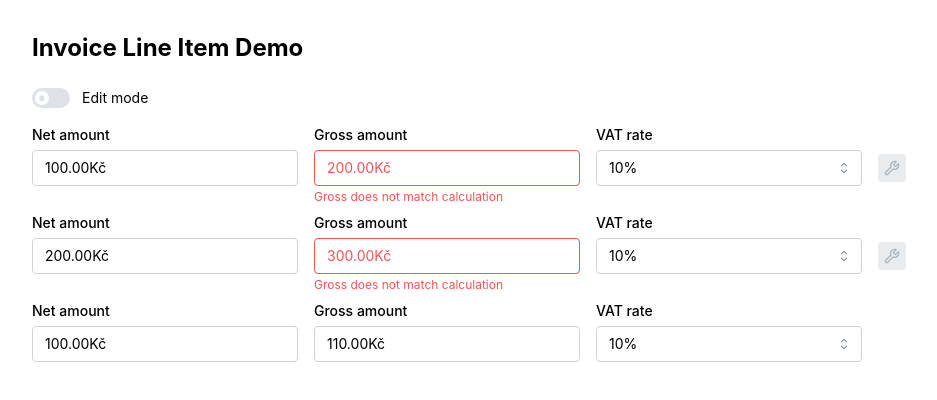
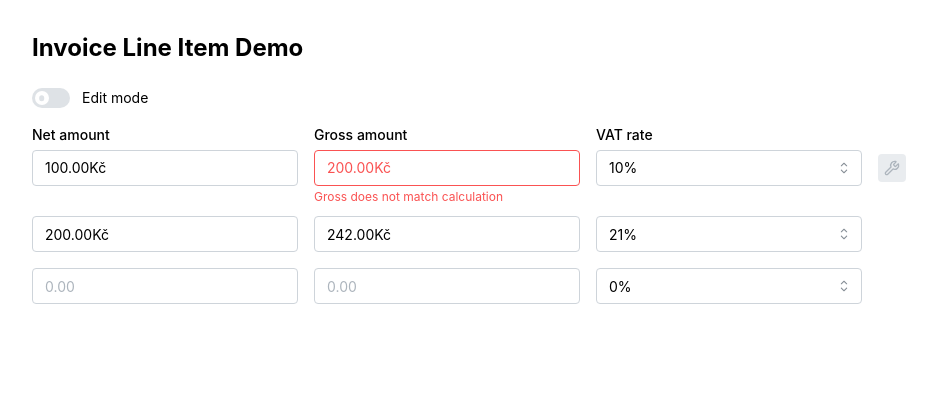
Before and after one commit to marekh19/invoice-line-item, a React (Vite) app in the folder apps/demo/: page / in a window 1280 px wide. Shown: the top 400 px of the page, without its empty margins (0-937 px from the left). Built offline with nearby package versions, Linux system fonts and the light colour scheme.

Commit message:
fix: grid layout support hidden labels

```diff
--- a/apps/demo/src/features/invoicing/api/invoiceApi.ts
+++ b/apps/demo/src/features/invoicing/api/invoiceApi.ts
@@ -52,14 +52,14 @@ function createDefaultInvoice(): Invoice {
       {
         id: crypto.randomUUID(),
         net: 200,
-        gross: 300,
-        vatRate: 10,
+        gross: 242,
+        vatRate: 21,
       },
       {
         id: crypto.randomUUID(),
-        net: 100,
-        gross: 110,
-        vatRate: 10,
+        net: null,
+        gross: null,
+        vatRate: 0,
       },
     ],
   }
--- a/apps/demo/src/features/invoicing/components/InvoiceForm.tsx
+++ b/apps/demo/src/features/invoicing/components/InvoiceForm.tsx
@@ -75,8 +75,7 @@ export const InvoiceForm = ({ invoice, vatRates }: Props) => {
                 value={field}
                 vatRates={vatRates}
                 unit={{ suffix: 'Kč' }}
-                // hasVisibleLabels={index === 0}
-                hasVisibleLabels={true}
+                hasVisibleLabels={index === 0}
                 isReadOnly={!isEditing}
                 onChange={(newValue) => handleLineChange(index, newValue)}
               >
--- a/apps/demo/src/features/invoicing/components/LineItem.tsx
+++ b/apps/demo/src/features/invoicing/components/LineItem.tsx
@@ -128,38 +128,48 @@ export const LineItem = ({
     net: `${baseId}-net`,
     gross: `${baseId}-gross`,
     vatRate: `${baseId}-vatRate`,
-  }
+  } as const
 
   return (
     <div
       className="grid grid-cols-[minmax(0,1fr)_minmax(0,1fr)_minmax(0,1fr)_auto] gap-x-4 gap-y-1 items-start"
       data-testid="line-item"
     >
-      {/* Row 1: Labels */}
+      {/* Row 1: Labels - explicitly placed in row 1 */}
       <Input.Label
         htmlFor={ids.net}
-        className={cn(!hasVisibleLabels && 'sr-only')}
+        className={cn(
+          'row-start-1 col-start-1',
+          !hasVisibleLabels && 'sr-only',
+        )}
       >
         {labels.net}
       </Input.Label>
       <Input.Label
         htmlFor={ids.gross}
-        className={cn(!hasVisibleLabels && 'sr-only')}
+        className={cn(
+          'row-start-1 col-start-2',
+          !hasVisibleLabels && 'sr-only',
+        )}
       >
         {labels.gross}
       </Input.Label>
       <Input.Label
         htmlFor={ids.vatRate}
-        className={cn(!hasVisibleLabels && 'sr-only')}
+        className={cn(
+          'row-start-1 col-start-3',
+          !hasVisibleLabels && 'sr-only',
+        )}
       >
         {labels.vatRate}
       </Input.Label>
-      <div aria-hidden="true" />
+      <div className="row-start-1 col-start-4" aria-hidden="true" />
 
-      {/* Row 2: inputs + actions */}
+      {/* Row 2: inputs + actions - explicitly placed in row 2 */}
       <NumberInput
         id={ids.net}
         data-testid="line-item-net"
+        className="row-start-2 col-start-1"
         value={net ?? undefined}
         onChange={handleNetChange}
         onBlur={handleNetBlur}
@@ -170,6 +180,7 @@ export const LineItem = ({
       <NumberInput
         id={ids.gross}
         data-testid="line-item-gross"
+        className="row-start-2 col-start-2"
         value={gross ?? undefined}
         onChange={handleGrossChange}
         onBlur={handleGrossBlur}
@@ -181,6 +192,7 @@ export const LineItem = ({
       <Select
         id={ids.vatRate}
         data-testid="line-item-vat-rate"
+        className="row-start-2 col-start-3"
         value={String(vatRate)}
         onChange={(selectedValue) => {
           if (selectedValue !== null) {
@@ -192,7 +204,7 @@ export const LineItem = ({
         readOnly={isReadOnly}
         allowDeselect={false}
       />
-      <div className="flex items-center gap-1 self-center justify-self-end">
+      <div className="row-start-2 col-start-4 flex items-center gap-1 self-center justify-self-end">
         {hasInitialDataError && (
           <Tooltip label={labels.fixButton}>
             <ActionIcon
@@ -210,13 +222,13 @@ export const LineItem = ({
         {children}
       </div>
 
-      {/* Row 3: Field Errors; for now only error for gross is used  */}
-      <div aria-hidden="true" />
-      <Input.Error>
+      {/* Row 3: Field Errors - explicitly placed in row 3 */}
+      <div className="row-start-3 col-start-1" aria-hidden="true" />
+      <Input.Error className="row-start-3 col-start-2">
         {hasInitialDataError ? labels.grossError : undefined}
       </Input.Error>
-      <div aria-hidden="true" />
-      <div aria-hidden="true" />
+      <div className="row-start-3 col-start-3" aria-hidden="true" />
+      <div className="row-start-3 col-start-4" aria-hidden="true" />
     </div>
   )
 }
```
